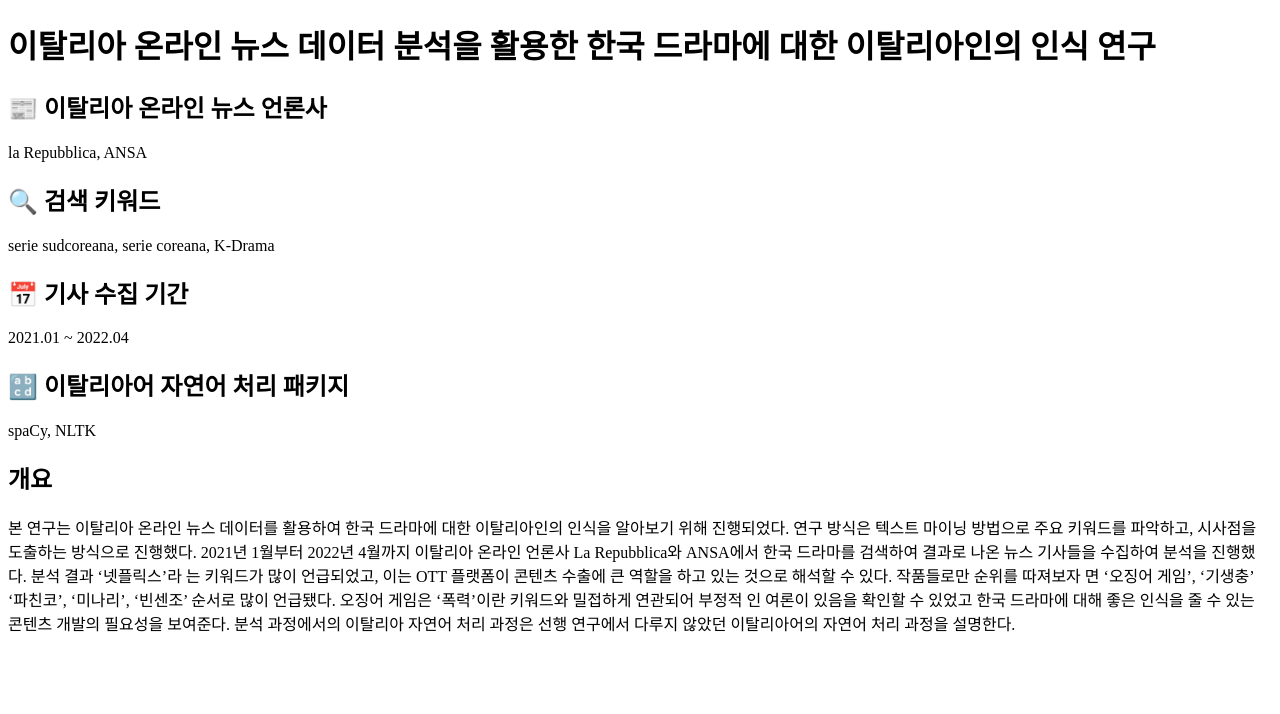
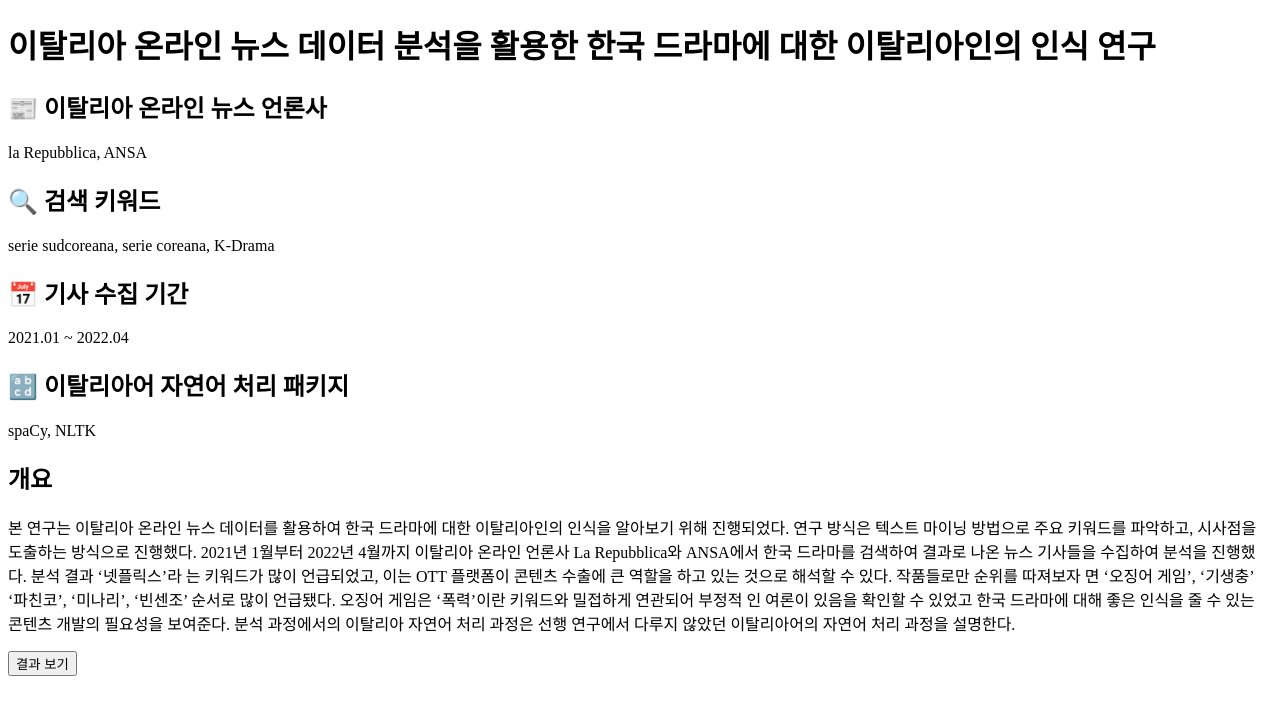
Before and after one commit to martinocoreano/meloni_discorse_analysis, a plain HTML site: page index.html in a window 1280 px wide. Drawn offline with Linux system fonts and the light colour scheme.

Commit message:
Feat: 결과 보기 버튼 추가

```diff
--- a/index.html
+++ b/index.html
@@ -45,6 +45,7 @@
             <h2>개요</h2>
                 <p>본 연구는 이탈리아 온라인 뉴스 데이터를 활용하여 한국 드라마에 대한 이탈리아인의 인식을 알아보기 위해 진행되었다. 연구 방식은 텍스트 마이닝 방법으로 주요 키워드를 파악하고, 시사점을 도출하는 방식으로 진행했다. 2021년 1월부터 2022년 4월까지 이탈리아 온라인 언론사 La Repubblica와 ANSA에서 한국 드라마를 검색하여 결과로 나온 뉴스 기사들을 수집하여 분석을 진행했다. 분석 결과 ‘넷플릭스’라 는 키워드가 많이 언급되었고, 이는 OTT 플랫폼이 콘텐츠 수출에 큰 역할을 하고 있는 것으로 해석할 수 있다. 작품들로만 순위를 따져보자 면 ‘오징어 게임’, ‘기생충’ ‘파친코’, ‘미나리’, ‘빈센조’ 순서로 많이 언급됐다. 오징어 게임은 ‘폭력’이란 키워드와 밀접하게 연관되어 부정적 인 여론이 있음을 확인할 수 있었고 한국 드라마에 대해 좋은 인식을 줄 수 있는 콘텐츠 개발의 필요성을 보여준다. 분석 과정에서의 이탈리아 자연어 처리 과정은 선행 연구에서 다루지 않았던 이탈리아어의 자연어 처리 과정을 설명한다.</p>
         </section>
+        <button>결과 보기</button>
     </main>
 
 
```
